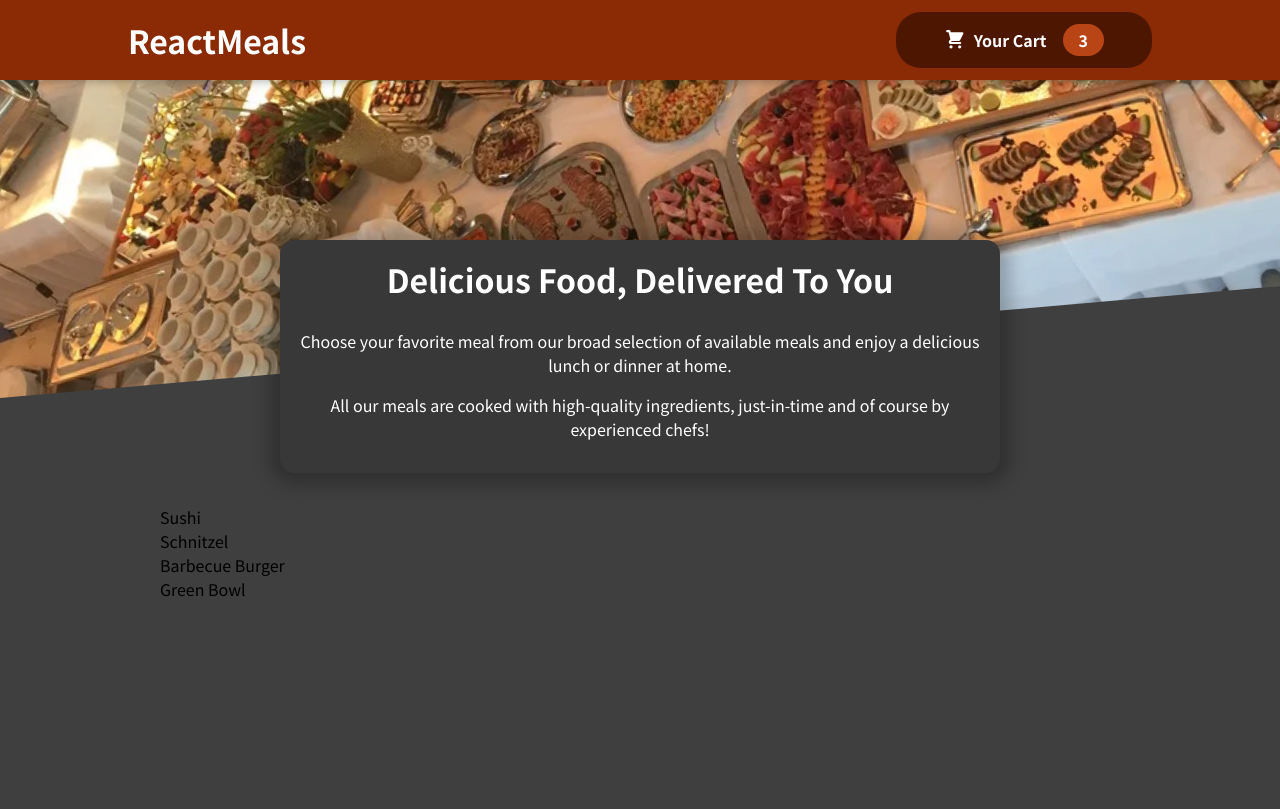
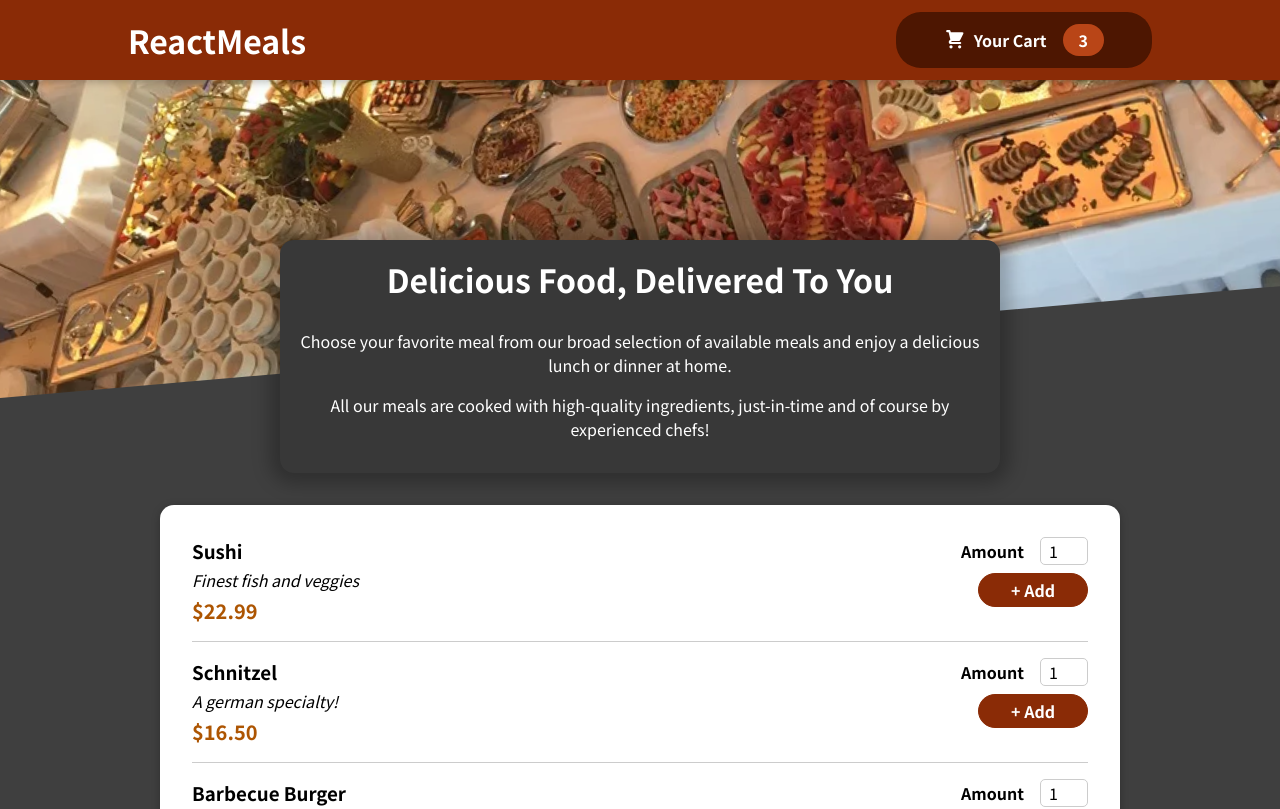
Before and after one commit to harshitchouhan/react-food-order-app, a React (Create React App) app: page / in a window 1280 px wide. Shown: the top 809 px of the page. Built offline with nearby package versions, Linux system fonts and the light colour scheme.

Commit message:
Meal Items Rendered

```diff
--- a/src/components/Meals/AvailableMeals.js
+++ b/src/components/Meals/AvailableMeals.js
@@ -1,3 +1,6 @@
+import Card from './../UI/Card';
+import MealItem from './MealItem/MealItem';
+
 import classes from './AvailableMeals.module.css';
 
 const DUMMY_MEALS = [
@@ -28,11 +31,13 @@
 ];
 
 const AvailableMeals = () => {
-  const mealsList = DUMMY_MEALS.map((meal) => <li>{meal.name}</li>);
+  const mealsList = DUMMY_MEALS.map((meal) => <MealItem key={meal.id} id={meal.id} name={meal.name} description={meal.description} price={meal.price}></MealItem>);
 
   return (
     <section className={classes.meals}>
-      <ul>{mealsList}</ul>
+      <Card>
+        <ul>{mealsList}</ul>
+      </Card>
     </section>
   );
 };
--- /dev/null
+++ b/src/components/Meals/MealItem/MealItem.js
@@ -0,0 +1,21 @@
+import MealItemForm from './MealItemForm';
+
+import classes from './MealItem.module.css';
+
+const MealItem = (props) => {
+  const price = `$${props.price.toFixed(2)}`;
+  return (
+    <li className={classes.meal}>
+      <div>
+        <h3>{props.name}</h3>
+        <div className={classes.description}>{props.description}</div>
+        <div className={classes.price}>{price}</div>
+      </div>
+      <div>
+        <MealItemForm id={props.id}></MealItemForm>
+      </div>
+    </li>
+  );
+};
+
+export default MealItem;
--- /dev/null
+++ b/src/components/Meals/MealItem/MealItem.module.css
@@ -0,0 +1,22 @@
+.meal {
+  display: flex;
+  justify-content: space-between;
+  margin: 1rem;
+  padding-bottom: 1rem;
+  border-bottom: 1px solid #ccc;
+}
+
+.meal h3 {
+  margin: 0 0 0.25rem 0;
+}
+
+.description {
+  font-style: italic;
+}
+
+.price {
+  margin-top: 0.25rem;
+  font-weight: bold;
+  color: #ad5502;
+  font-size: 1.25rem;
+}
--- /dev/null
+++ b/src/components/Meals/MealItem/MealItemForm.js
@@ -0,0 +1,14 @@
+import Input from './../../UI/Input';
+
+import classes from './MealItemForm.module.css';
+
+const MealItemForm = (props) => {
+  return (
+    <form className={classes.form}>
+      <Input label="Amount" input={{ id: 'amount_' + props.id, type: 'number', min: 1, max: 5, step: 1, defaultValue: 1 }}></Input>
+      <button>+ Add</button>
+    </form>
+  );
+};
+
+export default MealItemForm;
--- /dev/null
+++ b/src/components/Meals/MealItem/MealItemForm.module.css
@@ -0,0 +1,20 @@
+.form {
+  text-align: right;
+}
+
+.form button {
+  font: inherit;
+  cursor: pointer;
+  background-color: #8a2b06;
+  border: 1px solid #8a2b06;
+  color: white;
+  padding: 0.25rem 2rem;
+  border-radius: 20px;
+  font-weight: bold;
+}
+
+.form button:hover,
+.form button:active {
+  background-color: #641e03;
+  border-color: #641e03;
+}
--- /dev/null
+++ b/src/components/UI/Card.js
@@ -0,0 +1,7 @@
+import classes from './Card.module.css';
+
+const Card = (props) => {
+  return <div className={classes.card}>{props.children}</div>;
+};
+
+export default Card;
--- /dev/null
+++ b/src/components/UI/Card.module.css
@@ -0,0 +1,6 @@
+.card {
+  padding: 1rem;
+  box-shadow: 0 2px 8px rgba(0, 0, 0, 0.25);
+  border-radius: 14px;
+  background-color: white;
+}
--- /dev/null
+++ b/src/components/UI/Input.js
@@ -0,0 +1,12 @@
+import classes from './Input.module.css';
+
+const Input = (props) => {
+  return (
+    <div className={classes.input}>
+      <label htmlFor={props.input.id}>{props.label}</label>
+      <input {...props.input} />
+    </div>
+  );
+};
+
+export default Input;
--- /dev/null
+++ b/src/components/UI/Input.module.css
@@ -0,0 +1,18 @@
+.input {
+  display: flex;
+  align-items: center;
+  margin-bottom: 0.5rem;
+}
+
+.input label {
+  font-weight: bold;
+  margin-right: 1rem;
+}
+
+.input input {
+  width: 3rem;
+  border-radius: 5px;
+  border: 1px solid #ccc;
+  font: inherit;
+  padding-left: 0.5rem;
+}
```
